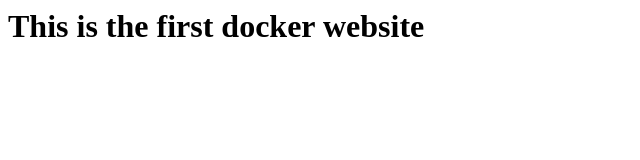
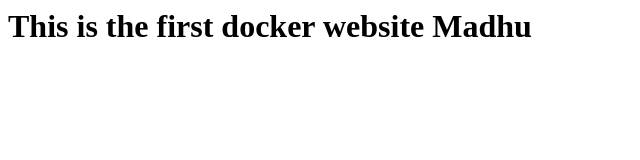
Before and after one commit to mgandra9/myapp012020, a plain HTML site: page myappforntend/code/index.html in a window 1280 px wide. Shown: the whole page, without its empty margins (0-640 px from the left). Drawn offline with Linux system fonts and the light colour scheme.

Commit message:
index.html

```diff
--- a/myappforntend/code/index.html
+++ b/myappforntend/code/index.html
@@ -1 +1 @@
-<h1>This is the first docker website</h1>
+<h1>This is the first docker website Madhu</h1>
```
